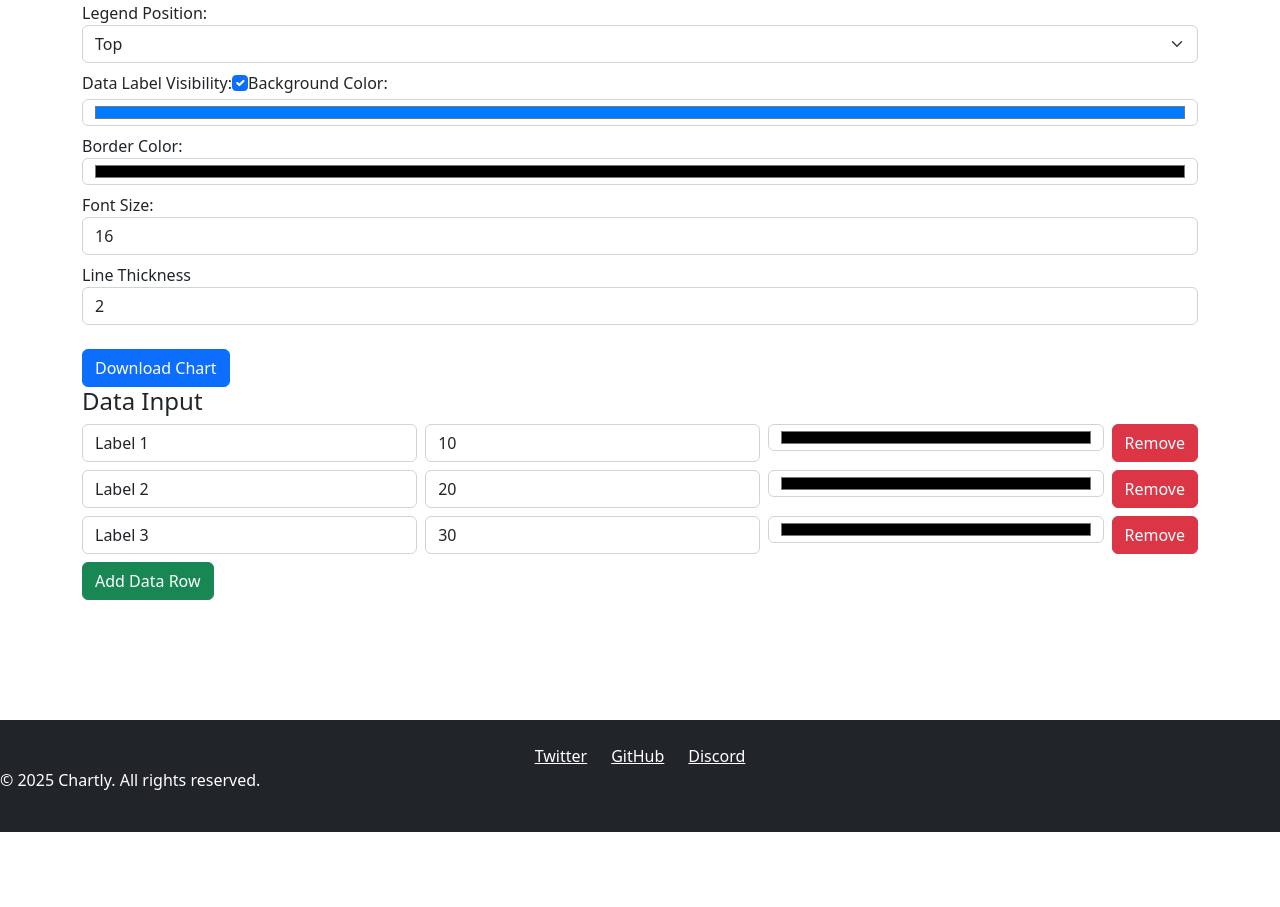
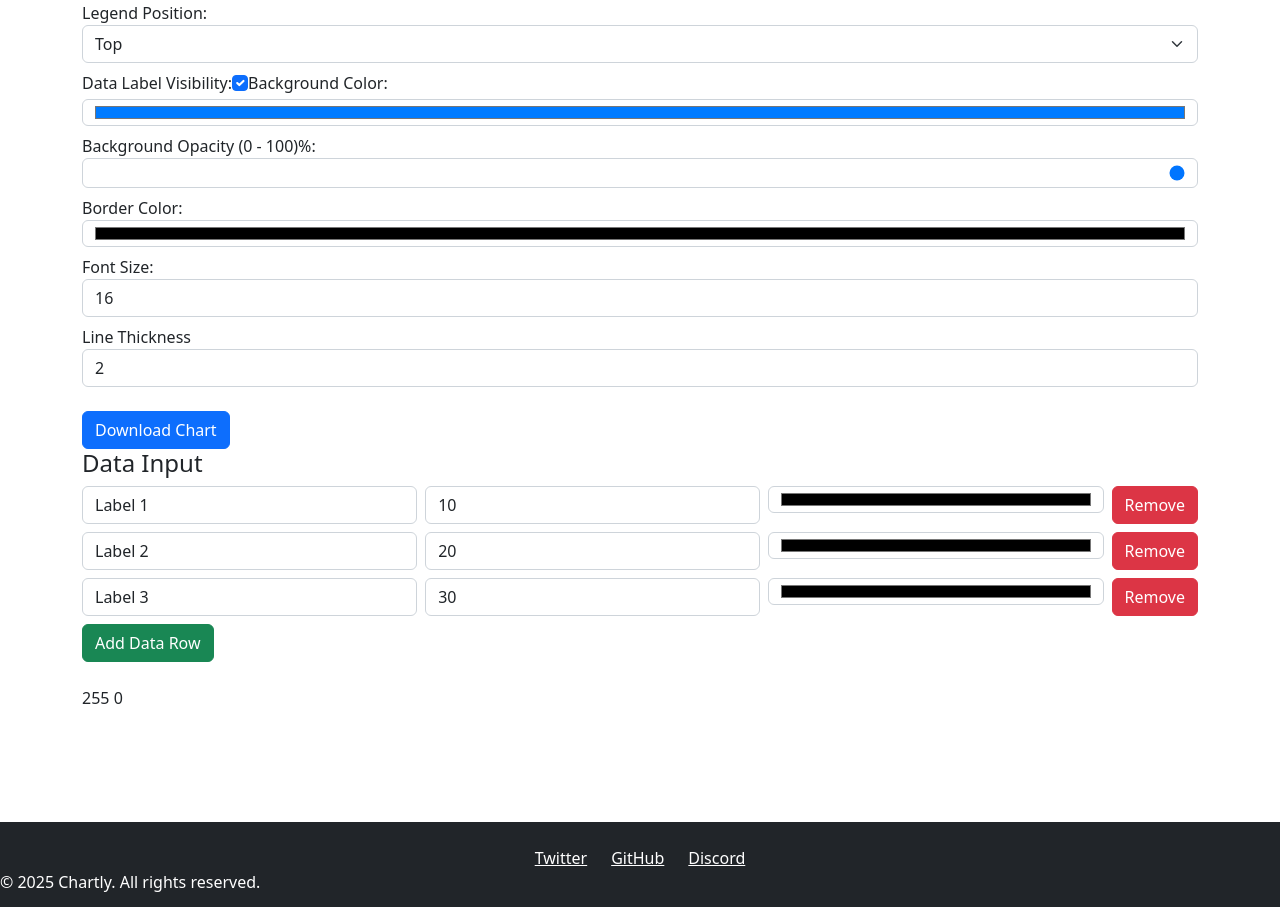
Before and after one commit to khoo23/chartly, a React (Create React App) app: page /chart-builder/1 in a window 1280 px wide. Shown: the part 660-1567 px from the top of the page. Before the commit the page ends 1492 px from the top, so only its background shows below. Built offline with nearby package versions, Linux system fonts and the light colour scheme.

Commit message:
Area fill transparency

```diff
--- a/src/pages/ChartBuilder.js
+++ b/src/pages/ChartBuilder.js
@@ -28,12 +28,15 @@ const ChartBuilder = () => {
     const [legendPosition, setLegendPosition] = useState('top');
     const [showDataLabels, setShowDataLabels] = useState(true);
     const [bgColor, setBgColor] = useState('#007bff');
+    const [bgOpac, setBgOpac] = useState(255);
+    const [bgCO, setBgCO] = useState(bgColor + bgOpac.toString(16));
     const [dataColor, setDataColor] = useState('#007bff');
     const [borderColor, setBorderColor] = useState('#000');
     const [fontSize, setFontSize] = useState(16);
     const [lineSize, setLineSize] = useState(2);
     const [pointSize, setPointSize] = useState(5);
     const [fillMode, setFill] = useState(false);
+    const [test, ct] = useState(0);
 
     const dataColorSetup = () => {
         if (
@@ -91,10 +94,21 @@ const ChartBuilder = () => {
         setData(newData);
     };
 
-    const handleColorChange = (index, value) => {
-        const newBGColor = [...bgColor];
-        newBGColor[index] = value;
-        setBgColor(newBGColor);
+    const handleBgColor = (value) => {
+        setBgColor(value);
+        handleColorChange(value, bgOpac);
+    };
+
+    const handleBgOpac = (value) => {
+        const alpha = Math.floor(value * 255 / 100);
+        //ct(alpha);
+        setBgOpac(value);
+        handleColorChange(bgColor, alpha);
+    };
+
+    const handleColorChange = (valueC, valueO) => {
+        const hexa = valueC + valueO.toString(16);
+        setBgCO(hexa);
     }
 
     const handleDataColorChange = (index, value) => {
@@ -128,7 +142,7 @@ const ChartBuilder = () => {
         datasets: [{
             label: title,
             data: data,
-            backgroundColor: bgColor,
+            backgroundColor: bgCO,
             borderColor: borderColor,
             borderWidth: lineSize,
             hoverOffset: 4,
@@ -181,7 +195,10 @@ const ChartBuilder = () => {
                 <label>Data Label Visibility: </label>
                 <input type="checkbox" checked={showDataLabels} onChange={() => setShowDataLabels(!showDataLabels)} className="form-check-input mb-2" />
                 <label>Background Color: </label>
-                <input type="color" value={bgColor} onChange={(e) => setBgColor(e.target.value)} className="form-control mb-2" />
+                <input type="color" value={bgColor} onChange={(e) => handleBgColor(e.target.value)} className="form-control mb-2" />
+                <label>Background Opacity (0 - 100)%: </label>
+                <input type="range" value={bgOpac} onChange={(e) => handleBgOpac(Number(e.target.value))} min="0" max="100" className="form-control mb-2" />
+                {areaSetting()}
                 <label>Border Color: </label>
                 <input type="color" value={borderColor} onChange={(e) => setBorderColor(e.target.value)} className="form-control mb-2" />
                 <label>Font Size: </label>
@@ -189,7 +206,6 @@ const ChartBuilder = () => {
                 <label>Line Thickness</label>
                 <input type='number' value={lineSize} onChange={(e) => setLineSize(Number(e.target.value))} className='form-control mb-2' />
                 {pointInfo()}
-                {areaSetting()}
                 <button className="btn btn-primary mt-3" onClick={exportChart}>Download Chart</button>
 
                 <h4>Data Input</h4>
@@ -203,6 +219,7 @@ const ChartBuilder = () => {
                 ))}
                 <button className="btn btn-success" onClick={addRow}>Add Data Row</button>
             </div>
+            <p>{bgOpac} {test}</p>
         </div>
     );
 };
```
